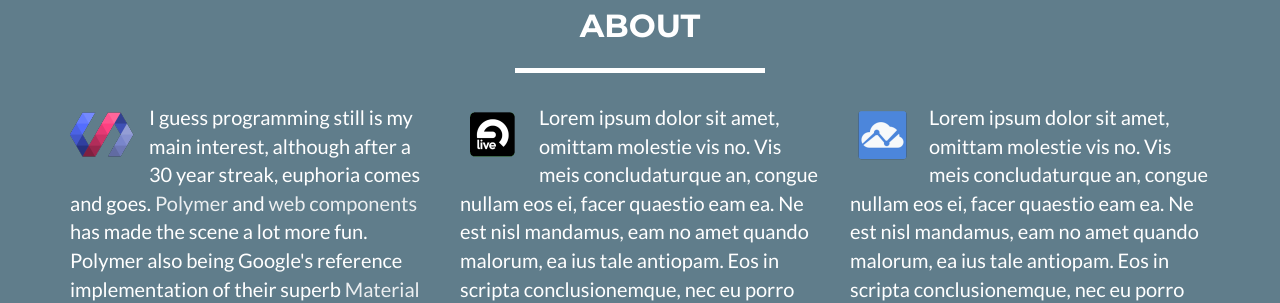
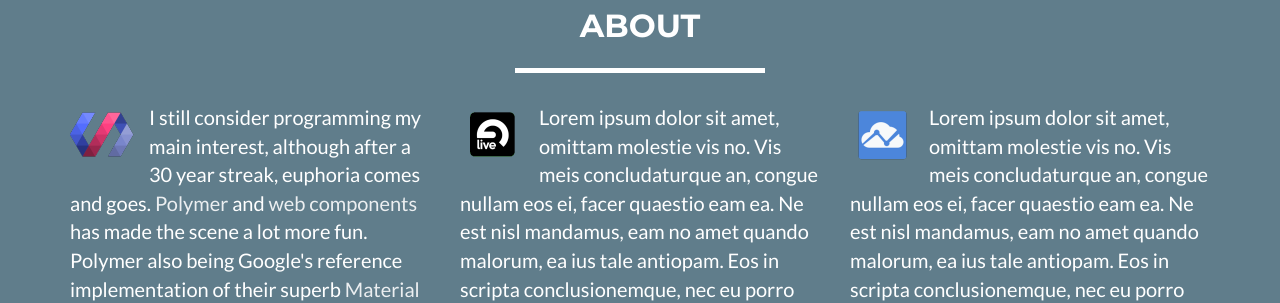
Before and after one commit to medicor/medicor.github.io, a Jekyll site: the page built from index.html, in a window 1280 px wide and 900 px high, scrolled down 1539 px. Shown: the part 155-458 px from the top of the window. Built offline with Jekyll 4.4.1, drawn with Linux system fonts in a browser that asks for light colours; Markdown is read by kramdown in place of the engine named in the settings.

Commit message:
Updated about1

```diff
--- a/_config.yml
+++ b/_config.yml
@@ -30,7 +30,7 @@
 
 # About section - 1st column
 about1:
-  - line: '<a href="https://www.polymer-project.org/"><img src="/img/logo-polymer.png" style="float: left; margin: 0px 15px 15px 0px"></a>I guess programming still is my main interest, although after a 30 year streak, euphoria comes and goes. <a href="https://www.polymer-project.org/">Polymer</a> and <a href="http://webcomponents.org/">web components</a> has made the scene a lot more fun. Polymer also being Google''s reference implementation of their superb <a href="http://www.google.com/design/spec/material-design/introduction.html">Material Design</a> through <a href="https://elements.polymer-project.org/browse?package=paper-elements">Paper Elements</a>, makes it even more interesting. I believe this to be paradigm shifting.'
+  - line: '<a href="https://www.polymer-project.org/"><img src="/img/logo-polymer.png" style="float: left; margin: 0px 15px 15px 0px"></a>I still consider programming my main interest, although after a 30 year streak, euphoria comes and goes. <a href="https://www.polymer-project.org/">Polymer</a> and <a href="http://webcomponents.org/">web components</a> has made the scene a lot more fun. Polymer also being Google''s reference implementation of their superb <a href="http://www.google.com/design/spec/material-design/introduction.html">Material Design</a> through <a href="https://elements.polymer-project.org/browse?package=paper-elements">Paper Elements</a>, makes it even more interesting. I believe this to be paradigm shifting.'
 
 # About section - 2nd column
 about2:
```
